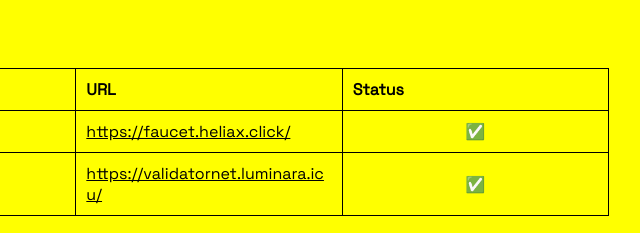
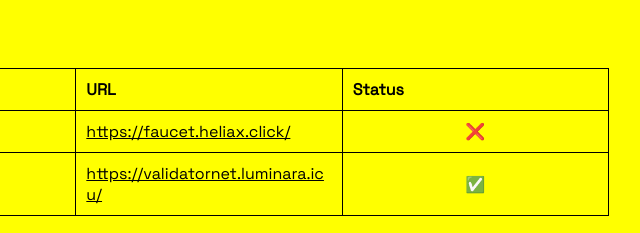
Before and after one commit to MELLIFERA-Labs/namada-awesome, a plain HTML site: page docs/index.html in a window 1280 px wide. Shown: the part 3079-3312 px from the top of the page, 431-1071 px from the left. Drawn offline with Linux system fonts and the light colour scheme.

Commit message:
docs: generate index.html

```diff
--- a/docs/index.html
+++ b/docs/index.html
@@ -321,7 +321,7 @@
 <tr>
 <td col="Thanks to"><a href="https://namada.net">Namada</a></td>
 <td col="URL"><a href="https://faucet.heliax.click/">https://faucet.heliax.click/</a></td>
-<td col="Status">✅</td>
+<td col="Status">❌</td>
 </tr>
 <tr>
 <td col="Thanks to"><a href="https://luminara.icu/">Luminara</a></td>
```
